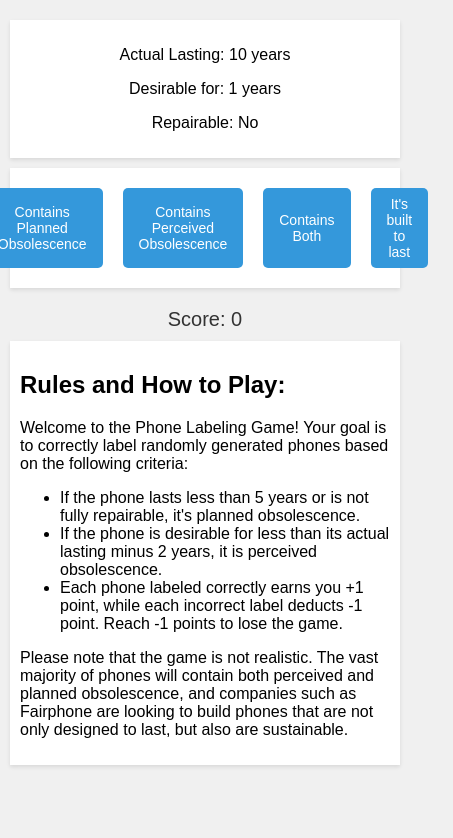
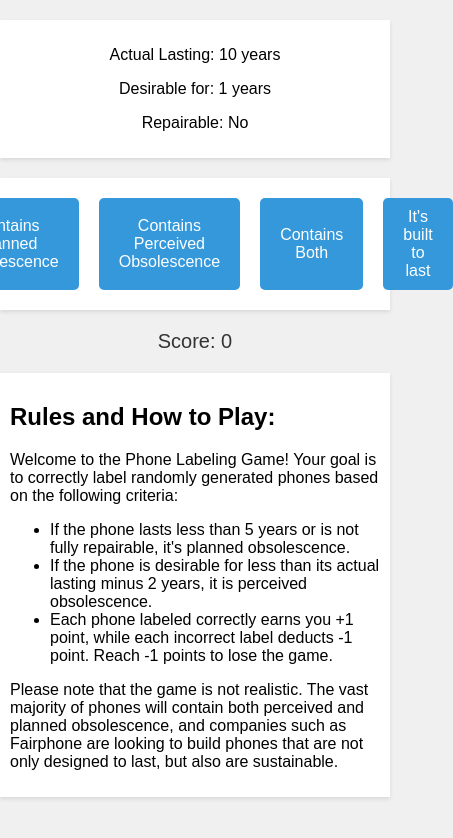
Before and after one commit to window-ops/phone-labeling, a plain HTML site: page index.html in a window 390 px wide. Shown: the whole page, 453 px wide, since content can reach past the window. Drawn offline with Linux system fonts and the light colour scheme.

Commit message:
Replace styles.css

```diff
--- a/styles.css
+++ b/styles.css
@@ -59,22 +59,3 @@ button:hover {
   padding: 10px;
   box-shadow: 0 2px 4px rgba(0, 0, 0, 0.1);
 }
-
-/* Responsive Design */
-@media only screen and (max-width: 600px) {
-  body {
-    width: 100%;
-    padding: 10px;
-  }
-
-  #phoneStats,
-  #labels,
-  #rules {
-    margin-top: 10px;
-  }
-
-  button {
-    font-size: 14px;
-    padding: 8px 16px;
-  }
-}
```
